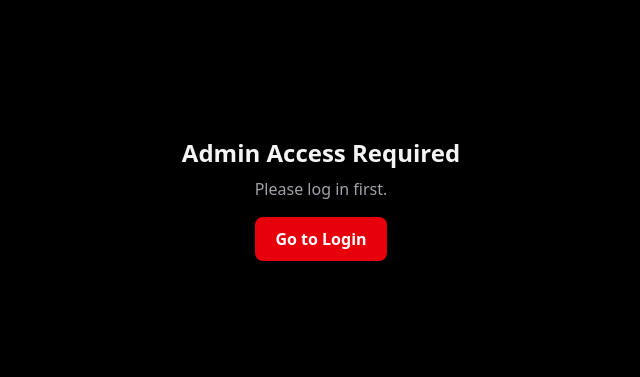
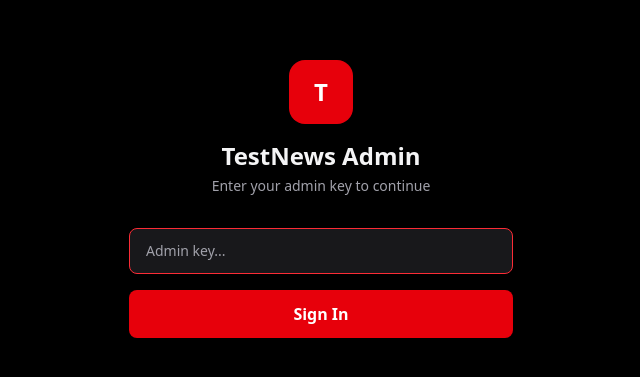
Before and after one commit to raksix/testnews, a Next.js app: page /admin/login in a window 1280 px wide. Shown: the part 201-578 px from the top of the page, without its empty margins (319-959 px from the left). Built offline with nearby package versions, Linux system fonts and the light colour scheme; no server answers.

Commit message:
fix: admin login page no longer trapped by layout auth check
- Admin layout now renders login page standalone (no sidebar, no
  auth redirect) — was looping: login → 'Admin Access Required' → login
- usePathname check for /admin/login route

```diff
--- a/app/admin/layout.tsx
+++ b/app/admin/layout.tsx
@@ -1,17 +1,25 @@
 "use client";
 
 import { useEffect, useState } from "react";
+import { usePathname } from "next/navigation";
 import AdminSidebar from "@/app/components/AdminSidebar";
 
 export default function AdminLayout({ children }: { children: React.ReactNode }) {
   const [apiKey, setApiKey] = useState<string | null>(null);
   const [checking, setChecking] = useState(true);
+  const pathname = usePathname();
+  const isLogin = pathname === "/admin/login";
 
   useEffect(() => {
     const key = localStorage.getItem("admin_key");
     setApiKey(key);
     setChecking(false);
   }, []);
+
+  // Login page renders standalone (no sidebar, no auth check)
+  if (isLogin) {
+    return <div className="min-h-screen bg-surface">{children}</div>;
+  }
 
   if (checking) {
     return (
```
